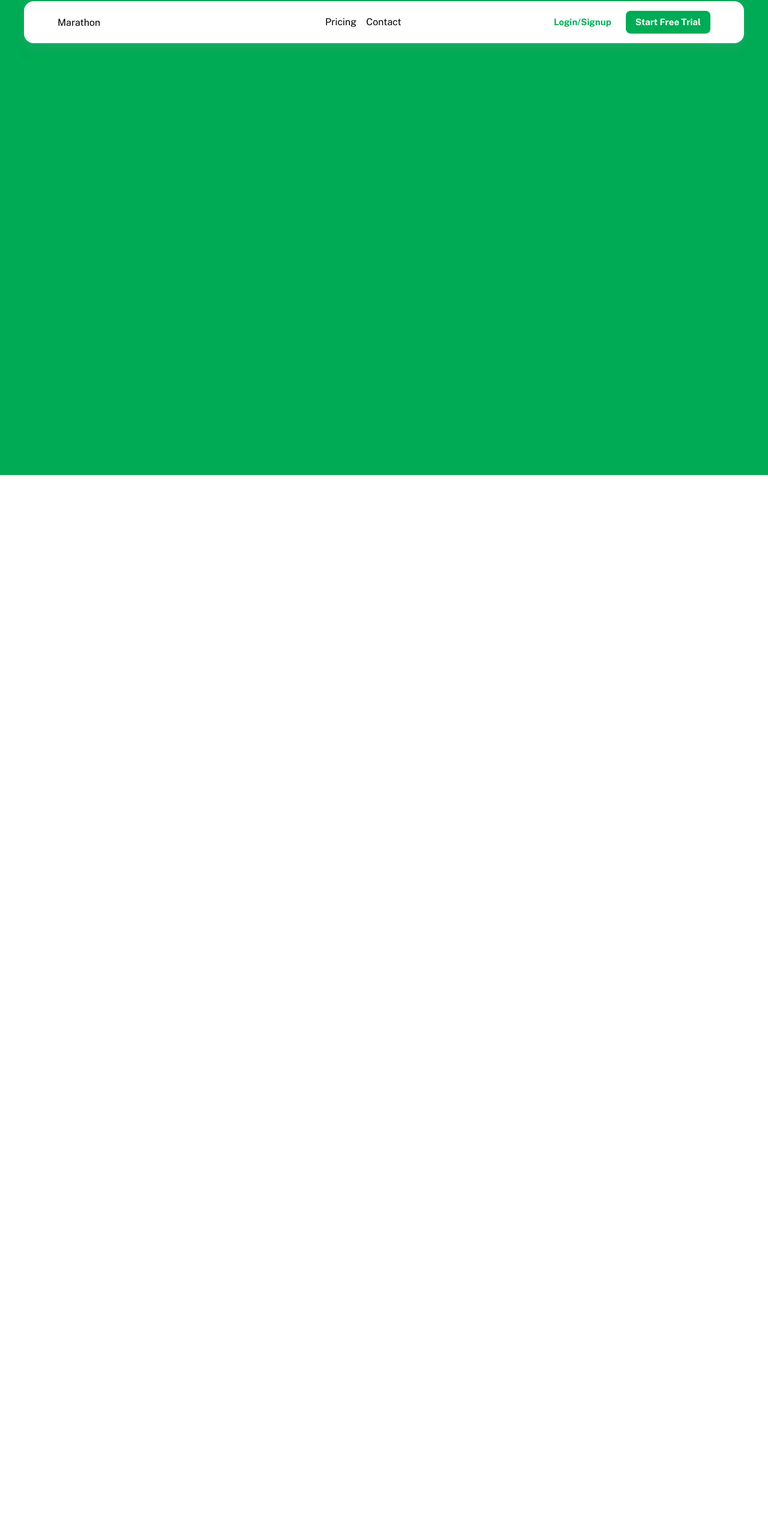
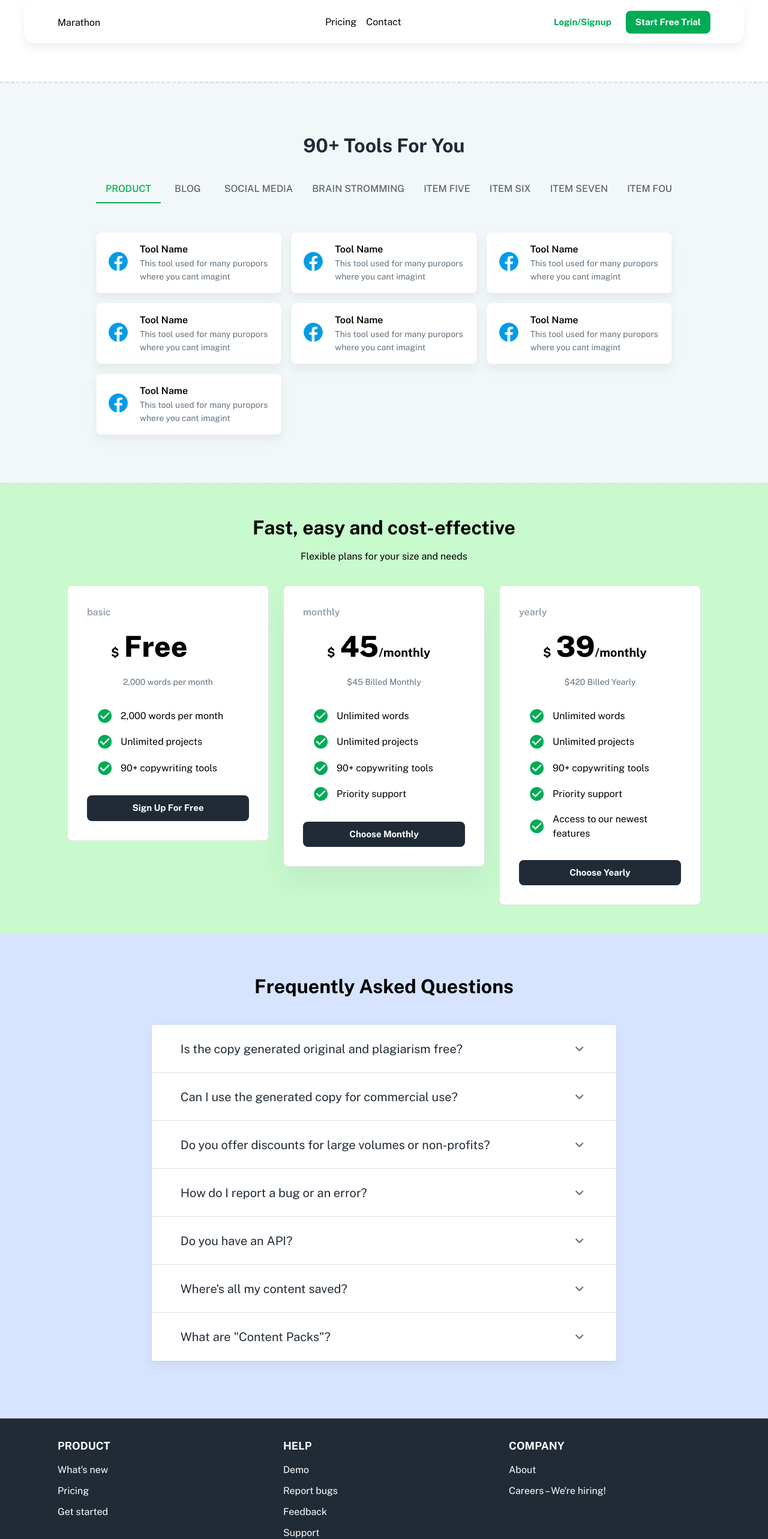
Before and after one commit to dhana0123/marathon, a React (Create React App) app: page / in a window 1280 px wide. Shown: the part 8-2574 px from the top of the page at 60% size. Before the commit the page ends 800 px from the top, so only its background shows below. Built offline with nearby package versions, Linux system fonts and the light colour scheme.

Commit message:
feat(landingPage): sub,tools,faq added

```diff
--- a/src/Routes/Landing.tsx
+++ b/src/Routes/Landing.tsx
@@ -2,11 +2,20 @@ import React from "react";
 import { Divider, Box, Container } from "@mui/material";
 import { useTheme } from "@mui/material/styles";
 import TopNavbar from "../components/Nav/TopNavbar";
-
+import Footer from "../sections/Footer";
+import FAQS from "../sections/FAQS";
+import ToolBanner from "../sections/ToolsBanner";
+import Subscription from "../sections/Subscription";
 const Landing = () => {
   const theme = useTheme();
   return (
-    <Box sx={{ backgroundColor: theme.palette.primary.main, height: "100vh" }}>
+    <Box
+      sx={{
+        // backgroundColor: theme.palette.primary.main,
+        height: "100vh",
+        pt: 18,
+      }}
+    >
       <Container
         sx={{
           background: "white",
@@ -16,10 +25,48 @@ const Landing = () => {
           right: 0,
           borderRadius: "1rem",
           boxShadow: theme.shadows[8],
+          zIndex: 1000,
         }}
       >
         <TopNavbar />
       </Container>
+      {/* ToolBanner */}
+      <Box
+        sx={{ backgroundColor: "#F2F8F9", margn: "auto" }}
+        borderTop={(theme) => `3px dashed ${theme.palette.grey[300]}`}
+      >
+        <Container>
+          <ToolBanner />
+        </Container>
+      </Box>
+      {/* plans */}
+      <Box
+        sx={{ backgroundColor: "primary.lighter", py: 4, margn: "auto" }}
+        borderTop={(theme) => `3px dashed ${theme.palette.grey[300]}`}
+      >
+        <Container>
+          <Subscription />
+        </Container>
+      </Box>
+      {/* faqs */}
+      <Box
+        sx={{
+          pt: 3,
+          pb: 10,
+          backgroundColor: "secondary.lighter",
+          margn: "auto",
+        }}
+      >
+        <Container>
+          <FAQS />
+        </Container>
+      </Box>
+      {/* FOoter */}
+      <Box sx={{ backgroundColor: "grey.800", color: "white", margn: "auto" }}>
+        <Container>
+          <Footer />
+        </Container>
+      </Box>
     </Box>
   );
 };
--- /dev/null
+++ b/src/sections/FAQS/Faqs.tsx
@@ -0,0 +1,103 @@
+import * as React from "react";
+import { Accordion, Box } from "@mui/material";
+import AccordionDetails from "@mui/material/AccordionDetails";
+import AccordionSummary from "@mui/material/AccordionSummary";
+import Typography from "@mui/material/Typography";
+import ExpandMoreIcon from "@mui/icons-material/ExpandMore";
+
+export default function ControlledAccordions() {
+  const [expanded, setExpanded] = React.useState<string | false>(false);
+
+  const handleChange =
+    (panel: string) => (event: React.SyntheticEvent, isExpanded: boolean) => {
+      setExpanded(isExpanded ? panel : false);
+    };
+
+  const accordionDetails = [
+    {
+      title: "Is the copy generated original and plagiarism free?",
+      content:
+        "Marathon.ai generates absolutely original copy based on your input criteria.",
+    },
+    {
+      title: "Can I use the generated copy for commercial use?",
+      content:
+        "Marathon.ai generates absolutely original copy based on your input criteria.",
+    },
+    {
+      title: "Do you offer discounts for large volumes or non-profits?",
+      content:
+        "Marathon.ai generates absolutely original copy based on your input criteria.",
+    },
+    {
+      title: "How do I report a bug or an error?",
+      content:
+        "Marathon.ai generates absolutely original copy based on your input criteria.",
+    },
+    {
+      title: "Do you have an API?",
+      content:
+        "Marathon.ai generates absolutely original copy based on your input criteria.",
+    },
+    {
+      title: "Where's all my content saved?",
+      content:
+        "Marathon.ai generates absolutely original copy based on your input criteria.",
+    },
+    {
+      title: `What are "Content Packs"?`,
+      content:
+        "Marathon.ai generates absolutely original copy based on your input criteria.",
+    },
+  ];
+
+  return (
+    <Box p={2} width={{ sm: "70%" }} margin="auto">
+      <Typography pt={3} pb={5} textAlign={"center"} variant="h3">
+        Frequently Asked Questions
+      </Typography>
+      <Box boxShadow={(theme) => theme.shadows[8]}>
+        {(accordionDetails || []).map((panel) => {
+          return (
+            <Accordion
+              sx={{ px: { xs: 1, sm: 4 }, py: 2 }}
+              expanded={expanded === panel.title}
+              onChange={handleChange(panel.title)}
+            >
+              <AccordionSummary
+                expandIcon={<ExpandMoreIcon />}
+                aria-controls="panel1bh-content"
+                id="panel1bh-header"
+              >
+                <Typography
+                  sx={{
+                    fontSize: { xs: "1rem", sm: "1.25rem" },
+                  }}
+                  color={"grey.800"}
+                >
+                  {panel.title}
+                </Typography>
+              </AccordionSummary>
+              <AccordionDetails>
+                <Typography variant="body1">{panel.content}</Typography>
+              </AccordionDetails>
+            </Accordion>
+          );
+        })}
+      </Box>
+    </Box>
+  );
+}
+
+// import React from "react";
+// import { Typography, Box } from "@mui/material";
+
+// const Faqs = () => {
+//   return (
+//     <Box p={4}>
+//
+//     </Box>
+//   );
+// };
+
+// export default Faqs;
--- /dev/null
+++ b/src/sections/FAQS/index.tsx
@@ -0,0 +1 @@
+export { default } from "./Faqs";
--- /dev/null
+++ b/src/sections/Footer/Footer.tsx
@@ -0,0 +1,38 @@
+import React from "react";
+import { Box, Grid, Typography } from "@mui/material";
+
+const Footer = () => {
+  return (
+    <Box sx={{ p: 4 }}>
+      <Grid spacing={5} container justifyContent={"center"}>
+        <Grid item xs={12} sm={4}>
+          <Typography variant="h6" sx={{ mb: 1 }}>
+            PRODUCT
+          </Typography>
+          <Typography py={0.7}>What's new </Typography>
+          <Typography py={0.7}>Pricing</Typography>
+          <Typography py={0.7}>Get started</Typography>
+        </Grid>
+
+        <Grid item xs={12} sm={4}>
+          <Typography variant="h6" sx={{ mb: 1 }}>
+            HELP
+          </Typography>
+          <Typography py={0.7}>Demo</Typography>
+          <Typography py={0.7}>Report bugs</Typography>
+          <Typography py={0.7}>Feedback</Typography>
+          <Typography py={0.7}>Support</Typography>
+        </Grid>
+        <Grid item xs={12} sm={4}>
+          <Typography variant="h6" sx={{ mb: 1 }}>
+            COMPANY
+          </Typography>
+          <Typography py={0.7}>About</Typography>
+          <Typography py={0.7}>Careers – We're hiring!</Typography>
+        </Grid>
+      </Grid>
+    </Box>
+  );
+};
+
+export default Footer;
--- /dev/null
+++ b/src/sections/Footer/index.tsx
@@ -0,0 +1 @@
+export { default } from "./Footer";
--- a/src/sections/Subscription/PlanCard.tsx
+++ b/src/sections/Subscription/PlanCard.tsx
@@ -98,7 +98,7 @@ const PlanCard = ({
           }}
           fullWidth
           variant="contained"
-          sx={{ mt: 2 }}
+          sx={{ mt: 2, backgroundColor: "grey.800" }}
         >
           {buttonTitle}
         </LoadingButton>
--- a/src/sections/Subscription/Subscription.tsx
+++ b/src/sections/Subscription/Subscription.tsx
@@ -66,19 +66,12 @@ const Subscription = () => {
         alignItems: "center",
         justifyContent: "center",
         margin: "auto",
-        backgroundColor: theme.palette.primary.main,
-        borderRadius: "1rem",
       }}
     >
-      <Typography variant="h3" color="white" textAlign="center">
+      <Typography variant="h3" textAlign="center">
         Fast, easy and cost-effective
       </Typography>
-      <Typography
-        textAlign={"center"}
-        my={1.5}
-        variant="body1"
-        sx={{ color: "grey.100" }}
-      >
+      <Typography textAlign={"center"} my={1.5} variant="body1">
         Flexible plans for your size and needs
       </Typography>
       <Stack mt={3} direction={{ xs: "column", sm: "row" }} spacing={3}>
--- /dev/null
+++ b/src/sections/ToolsBanner/ToolCard.tsx
@@ -0,0 +1,33 @@
+import React from "react";
+import { Box, Stack, Typography, useTheme } from "@mui/material";
+import google from "../../assets/images/facebook.png";
+
+const ToolCard = () => {
+  const theme = useTheme();
+  return (
+    <Box
+      border={(theme) => `1px solid ${theme.palette.grey[200]}`}
+      p={2}
+      borderRadius={"8px"}
+      sx={{
+        cursor: "pointer",
+        background: "white",
+        boxShadow: theme.shadows[8],
+      }}
+    >
+      <Stack direction={"row"} spacing={2} alignItems={"center"}>
+        <Box>
+          <img src={google} width={40} height={40} />
+        </Box>
+        <Box>
+          <Typography variant="subtitle1">Tool Name</Typography>
+          <Typography variant="body2" sx={{ color: "grey.600" }}>
+            This tool used for many puropors where you cant imagint
+          </Typography>
+        </Box>
+      </Stack>
+    </Box>
+  );
+};
+
+export default ToolCard;
--- /dev/null
+++ b/src/sections/ToolsBanner/ToolsBanner.tsx
@@ -0,0 +1,57 @@
+import React from "react";
+import { Box, Grid, Container, Tabs, Tab, Typography } from "@mui/material";
+import ToolCard from "./ToolCard";
+
+const ToolBanner = () => {
+  const [value, setValue] = React.useState(0);
+
+  const handleChange = (event: React.SyntheticEvent, newValue: number) => {
+    setValue(newValue);
+  };
+
+  return (
+    <Box sx={{ maxWidth: "960px", margin: "auto", py: 10 }}>
+      <Typography textAlign={"center"} sx={{ color: "grey.800" }} variant="h3">
+        90+ Tools For You
+      </Typography>
+      <Box sx={{ position: "relative" }}>
+        <Box
+          sx={{
+            py: 2,
+            pt: { xs: 1, sm: 3 },
+            maxWidth: "960px",
+          }}
+        >
+          <Tabs
+            value={value}
+            onChange={handleChange}
+            variant="scrollable"
+            scrollButtons="auto"
+            aria-label="scrollable auto tabs example"
+          >
+            <Tab label="Product" />
+            <Tab label="Blog" />
+            <Tab label="Social Media" />
+            <Tab label="Brain Stromming" />
+            <Tab label="Item Five" />
+            <Tab label="Item Six" />
+            <Tab label="Item Seven" />
+            <Tab label="Item Four" />
+            <Tab label="Item Five" />
+            <Tab label="Item Six" />
+            <Tab label="Item Seven" />
+          </Tabs>
+        </Box>
+        <Grid container pt={4} spacing={2}>
+          {[1, 2, 3, 4, 5, 6, 9].map((tool) => (
+            <Grid key={tool} xs={12} sm={4} item>
+              <ToolCard />
+            </Grid>
+          ))}
+        </Grid>
+      </Box>
+    </Box>
+  );
+};
+
+export default ToolBanner;
--- /dev/null
+++ b/src/sections/ToolsBanner/index.tsx
@@ -0,0 +1 @@
+export { default } from "./ToolsBanner";
```
